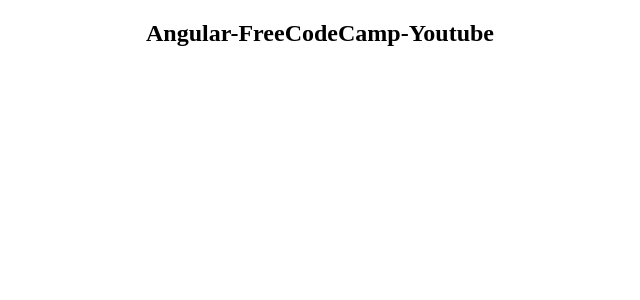
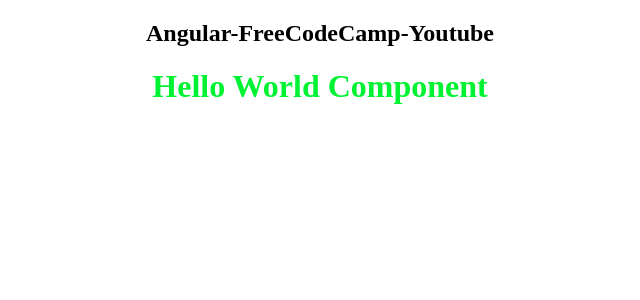
Before and after one commit to Kashyap2424/Angular-FreeCodeCamp-Youtube, an Angular app: page / in a window 1280 px wide. Shown: the top 300 px of the page, without its empty margins (320-960 px from the left). Built offline with nearby package versions, Linux system fonts and the light colour scheme.

Commit message:
Add one demo component in app-component and add some styling for those component

```diff
--- a/src/app/app.component.html
+++ b/src/app/app.component.html
@@ -1 +1,3 @@
 <h2 class="app-component-heading">{{title}}</h2>
+
+<app-hello-world></app-hello-world>
--- /dev/null
+++ b/src/app/hello-world.component.ts
@@ -0,0 +1,20 @@
+import { Component } from '@angular/core';
+
+@Component({
+  selector: 'app-hello-world',
+  template: `
+    <h1 class="hello-world-component-heading">{{ componentTitle }}</h1>
+  `,
+  styles: [
+    `
+      .hello-world-component-heading {
+        font-size: 2em;
+        text-align: center;
+        color: #00f332;
+      }
+    `,
+  ],
+})
+export class helloWorldComponent {
+  componentTitle = 'Hello World Component';
+}
```
Also changed, not shown: src/app/app.module.ts (+5 -9 lines).
